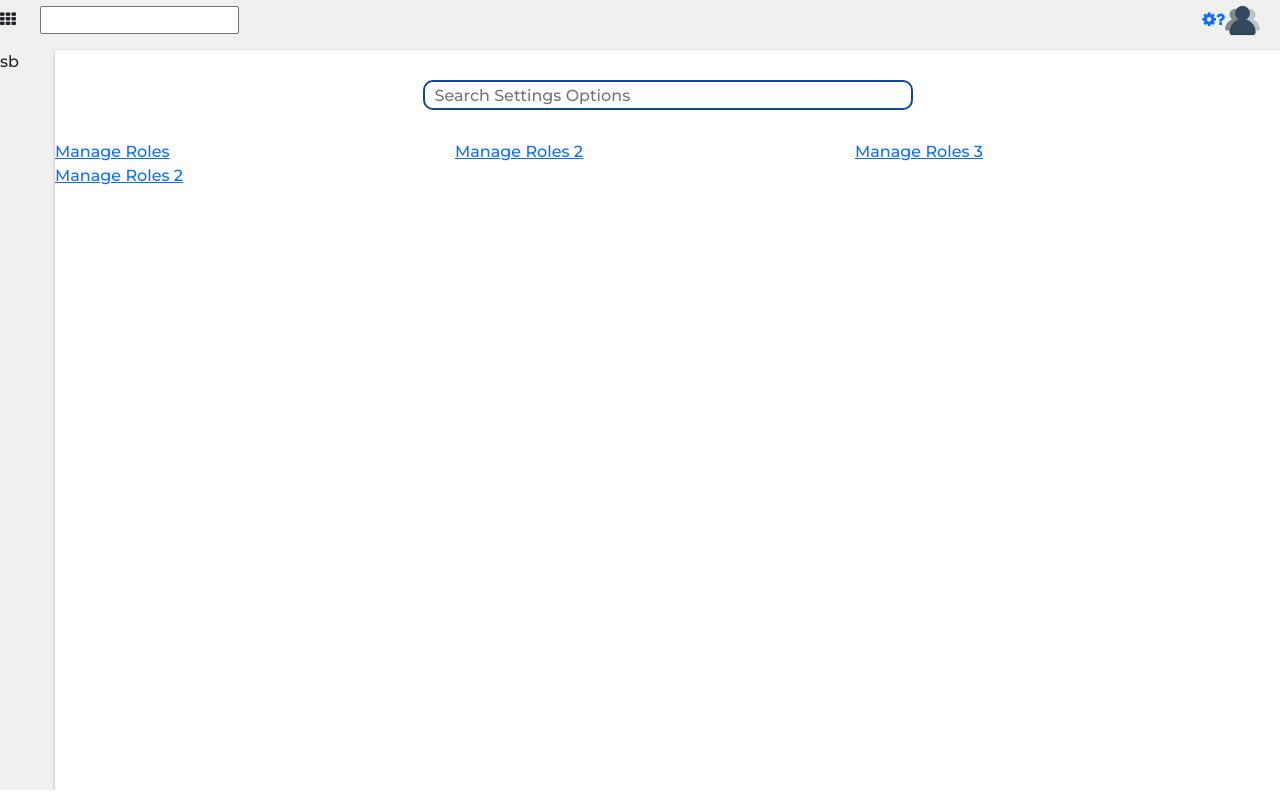
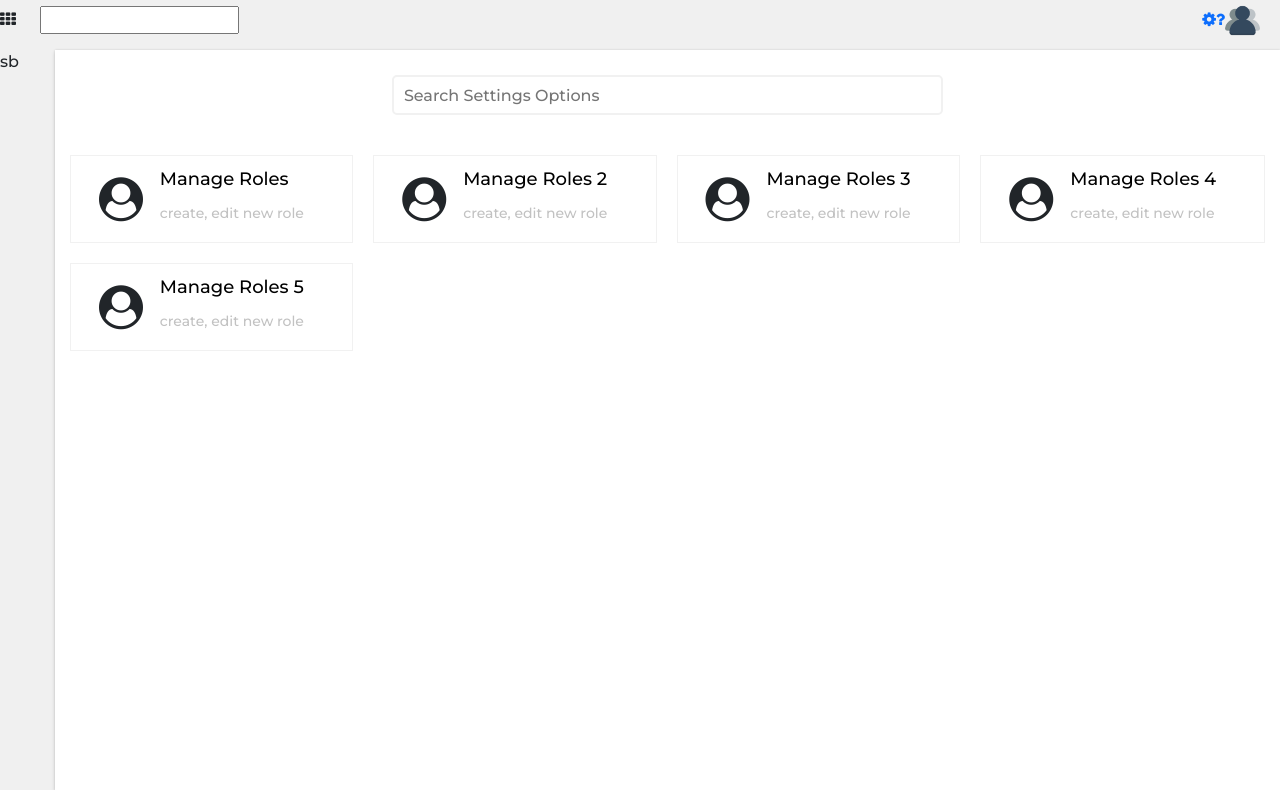
Before and after one commit to Pavankumarreddy-0/Lender, a React (Create React App) app: page /dashboard/settings in a window 1280 px wide. Built offline with nearby package versions, Linux system fonts and the light colour scheme; sample sign-in values are in the browser's storage.

Commit message:
made some changes in settings card and search input

```diff
--- a/src/App/dashboard/Settings/Settings.js
+++ b/src/App/dashboard/Settings/Settings.js
@@ -10,46 +10,48 @@ export default function Settings() {
           {
             cardName: "Manage Roles",
             cardDesc: "create, edit new role",
-            cardIcon: "",
+            cardIcon: "fa fa-user-circle",
             cardLink: "/dashboard/settings/roles"
           },
           {
             cardName: "Manage Roles 2",
             cardDesc: "create, edit new role",
-            cardIcon: "",
+            cardIcon: "fa fa-user-circle",
             cardLink: "/dashboard/setting/roles"
           },
           {
             cardName: "Manage Roles 3",
             cardDesc: "create, edit new role",
-            cardIcon: "",
+            cardIcon: "fa fa-user-circle",
             cardLink: "/dashboard/setting/roles"
           },
           {
-            cardName: "Manage Roles 2",
+            cardName: "Manage Roles 4",
             cardDesc: "create, edit new role",
-            cardIcon: "",
+            cardIcon: "fa fa-user-circle",
+            cardLink: "/dashboard/setting/roles"
+          },
+          {
+            cardName: "Manage Roles 5",
+            cardDesc: "create, edit new role",
+            cardIcon: "fa fa-user-circle",
             cardLink: "/dashboard/setting/roles"
           }
         ],
         inputSearch: ""
       }
-
       const [Tiles,SetTiles] = useState(Settingstate);
-
+      console.log(Tiles)
       useEffect(()=>{
 
       },[Tiles.inputField])
-
       function getTiles(cards,inputField){
-        if(inputField.length == 0){
+        if(inputField.length === 0){
           return cards;
         }
           return cards.filter((a) =>{
-            return (a.cardName.toLowerCase().indexOf(inputField.toLowerCase()) != -1) ? true :  false
-
+            return (a.cardName.toLowerCase().indexOf(inputField.toLowerCase()) !== -1) ? true :  false
           })
-
       }
   return (
     <>
@@ -59,11 +61,19 @@ export default function Settings() {
             <input onChange={(e)=>{SetTiles({...Tiles, inputSearch: e.target.value})}} type="search" id="SettingsSearch" placeholder='Search Settings Options' />
           </div>
       </div>
-
-      <section className="roles_Cards">
+      <section className={SettingsStyles["settings_Cards"]}>
         <div className={SettingsStyles['roles_grids']}>
           {getTiles(Tiles.cards, Tiles.inputSearch).map((e)=>{
-            return  <Link to={e.cardLink}><div className="dd">{e.cardName}</div></Link>
+            return   <div className={SettingsStyles['settings']}>
+                <div className={SettingsStyles['settingsIcon']}>
+                <i class={e.cardIcon}  aria-hidden="true"></i>
+                </div>
+                  <div className={SettingsStyles['settingContent']}>
+                    <div className={SettingsStyles['settingsTitle']}>{e.cardName}</div>
+                    <div className={SettingsStyles['settingsDescription']}>{e.cardDesc}</div>
+                    {/* <Link to={e.cardLink} className={SettingsStyles['settingRolesLink']}>Go to Roles</Link> */}
+                  </div>
+              </div>
           })}
         </div>
       </section>
--- a/src/App/dashboard/Settings/Settings.module.css
+++ b/src/App/dashboard/Settings/Settings.module.css
@@ -1,7 +1,3 @@
-:root{
-    --search-border:rgba(17 71 152);
-}
-
 .settingsContainer{
 
 }
@@ -14,15 +10,61 @@
 }
 
 .searchHeader input{
-    width:40%;
-    height: 30px;
+    width:45%;
+    height: 40px;
     outline:none;
     border:2px solid var(--search-border);
-    border-radius: 10px;
+    border-radius: 5px;
     padding: 10px;
 }
 
 .roles_grids{
     display:grid;
-    grid-template-columns: repeat(auto-fill,400px);
+    grid-template-columns: auto auto auto auto;
+    gap:20px;
 }
+
+.settings{
+    display: flex;
+    justify-content: space-around;
+    padding:10px 11px;
+    border:1px solid #f1f1f1;
+    width:100%;
+}
+.settings:hover{
+    box-shadow:var(--settings-box-shdw)
+}
+
+.settingContent{
+    display:flex;
+    flex-direction: column;
+    gap: 10px;
+    width:70%;
+}
+
+.settingRolesLink{
+    text-align: right;
+    width: 100%;
+}
+.settingRolesLink::after{
+    content:""
+
+}
+
+.settingsIcon{
+    width:30%;
+    text-align:center;
+    font-size:44px;
+}
+.settingsTitle{
+    color: #000;
+    font-size: 18px;
+}
+.settingsDescription{
+    color:#c2c2c2;
+    font-size:14px;
+}
+
+.settings_Cards{
+    padding:15px;
+}
--- a/src/index.css
+++ b/src/index.css
@@ -2,6 +2,8 @@
   --body-background: #f0f0f0;
   --shadow4: 0 0 2px rgba(0,0,0,0.12), 0 2px 4px rgba(0,0,0,0.14);
   --colorNeutralShadowKey: rgba(0,0,0,0.14);
+  --search-border:#f1f1f1;
+  --settings-box-shdw: rgba(0, 0, 0, 0.1) 0px 4px 12px;
 }
 
 body,
```
